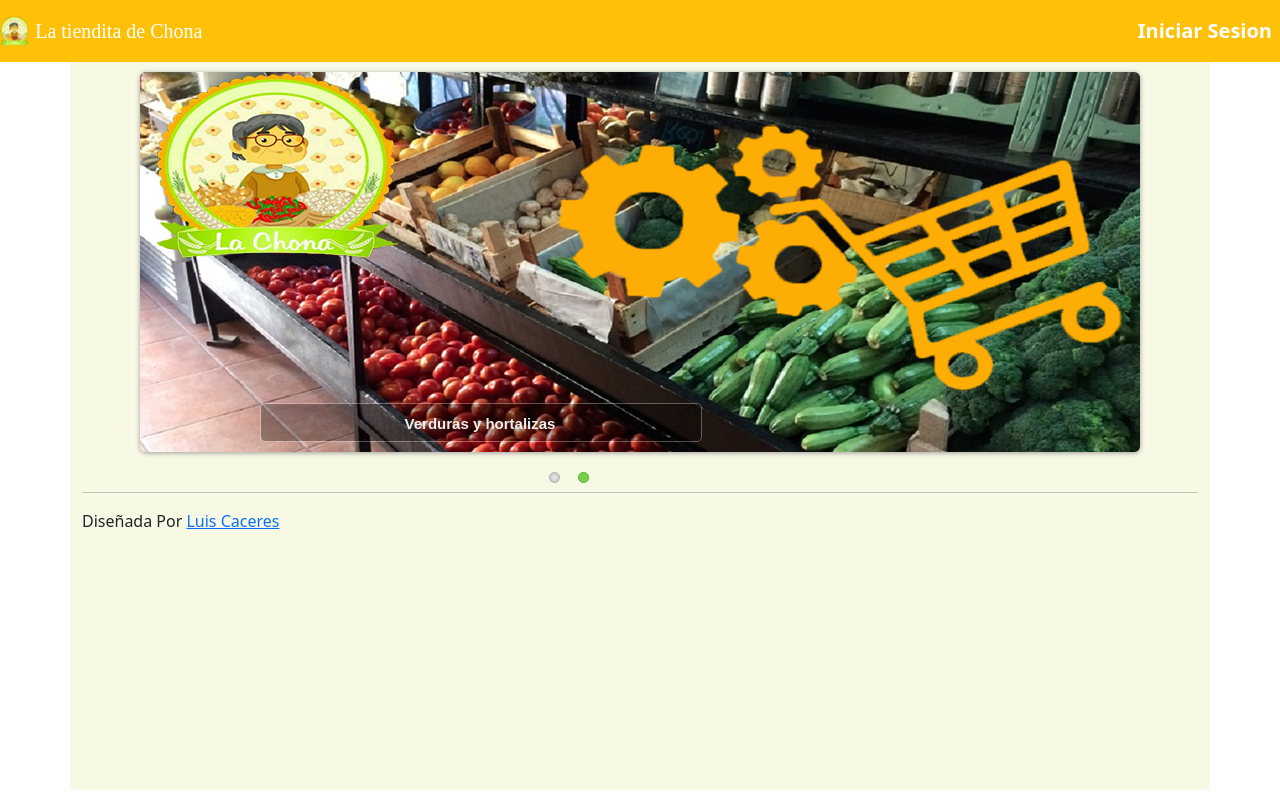
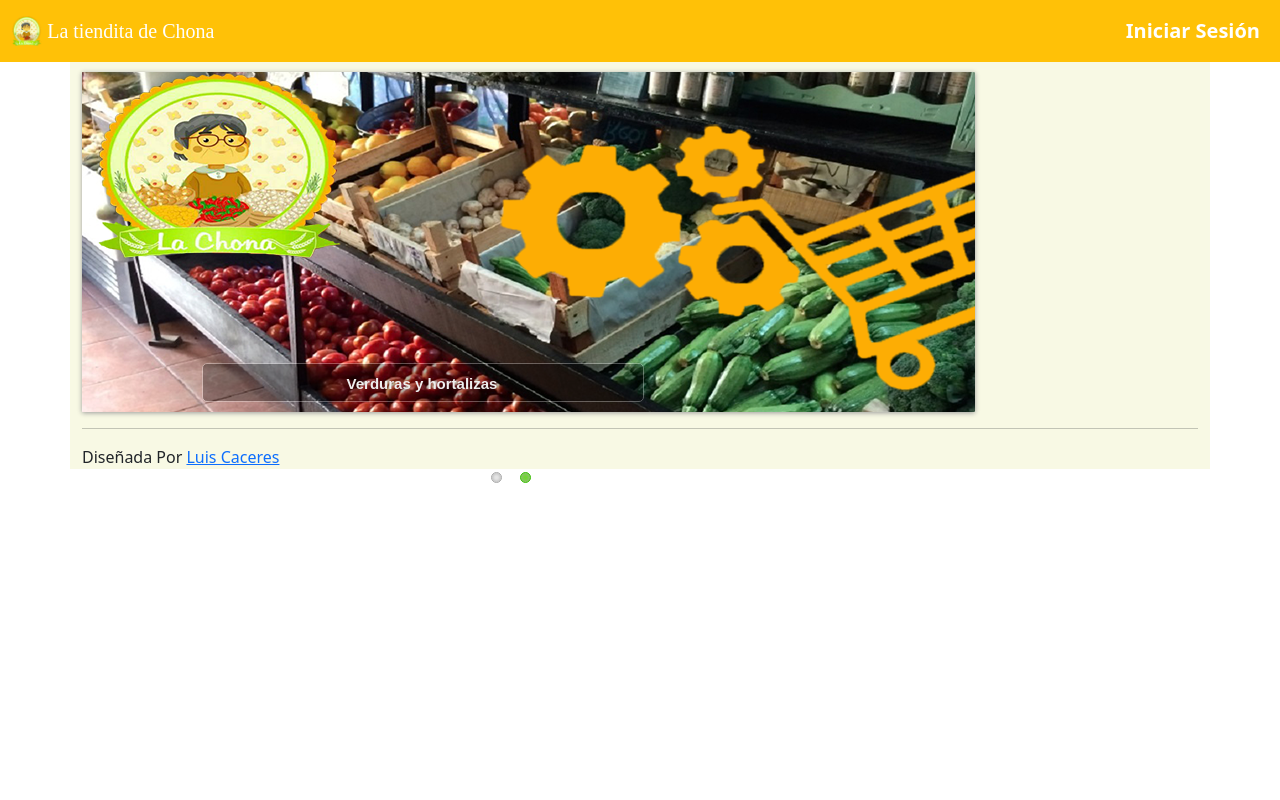
Before and after one commit to Luicaceres/Chona, a PHP site: page / in a window 1280 px wide. Run offline with PHP 8.4, Linux system fonts and the light colour scheme.

Commit message:
Comportamiento del nav
se arreglo el bug del navbar ademas se cambia al ubicacion del index

```diff
--- a/index.php
+++ b/index.php
@@ -1,53 +1,55 @@
 <!DOCTYPE html>
-<html>
+<html lang="es">
 <head>
+	<meta charset="UTF-8">
+	<meta name="viewport" content="width=device-width, initial-scale=1.0">
 	<title>La tiendita de Chona</title>
-	<link rel="stylesheet" type="text/css" href="../assets/bootstrap/css/bootstrap.min.css">
-	<link rel="stylesheet" type="text/css" href="../assets/bootstrap/fonts/font-awesome.css">
-	<link href="../slider/js-image-slider.css" rel="stylesheet">
+	<meta charset="UTF-8">
+	<meta name="viewport" content="width=device-width, initial-scale=1.0">
+	<link rel="stylesheet" type="text/css" href="./assets/bootstrap/css/bootstrap.min.css">
+	<link rel="stylesheet" type="text/css" href="./assets/bootstrap/fonts/font-awesome.css">
+	<link href="./slider/js-image-slider.css" rel="stylesheet">
 
-	<link href="../assets/estilos/estilos.css" rel="stylesheet">
-	<link rel="shortcut icon" href="../assets/logo/logo-chona.png">
+	<link href="./assets/estilos/estilos.css" rel="stylesheet">
+	<link rel="shortcut icon" href="./assets/logo/logo-chona.png">
 
 
 </head>
 <body>
 
-<nav class="navbar navbar-expand-lg navbar-light bg-warning">
-		  <a class="navbar-brand" href="index.php"><img src="../assets/logo/logo-chona.png" width="30px" height="30px" class="d-inline-block align-top"> <span style="color:white;  font-family: MV boli;">La tiendita de Chona</span></a>
-		  <button class="navbar-toggler " type="button" data-toggle="collapse" data-target="#navbarNav" aria-controls="navbarNav" aria-expanded="false" aria-label="Toggle navigation">
-		    <span class="navbar-toggler-icon"></span>
-		  </button>
+<nav class="navbar navbar-expand-lg bg-warning">
+  <div class="container-fluid">
 
-		   <div class="collapse navbar-collapse" id="navbarNav">
+	<a class="navbar-brand" href="inicio.php"><img src="./assets/logo/logo-chona.png" width="30px" height="30px" class="d-inline-block align-top">
+	<span style="color:white;  font-family: MV boli;">La tiendita de Chona</span>
+	</a>
+	<button class="navbar-toggler" type="button" data-bs-toggle="collapse" data-bs-target="#navbarScroll" aria-controls="navbarScroll" aria-expanded="false" aria-label="Toggle navigation">
+      <span class="navbar-toggler-icon"></span>
+    </button>
+    <div class="collapse navbar-collapse justify-content-end" id="navbarScroll">
+      <ul class="navbar-nav  my-2 my-lg-0 navbar-nav-scroll" style="--bs-scroll-height: 100px;">
 
+	 	 <li class="nav-item">
+		  <a class="nav-link sd btn color " href="./pages/login.php" >Iniciar Sesión</a>
+        </li>
 
-			</div>
-		  <ul class="navbar-nav  cerrarsesion">
-		  <li class="nav-item ">
-	         <a class="nav-link sd btn color " href="./login.php" >Iniciar Sesion</a>
-	      </li>
-		  </ul>
-			<div>
-
-       </div>
-
-		  </div>
-
+		</ul>
+    </div>
+  </div>
 </nav>
 
 
 
-<div class="container" style="background: #F8F9E4; height: 91vh">
+<div class="container" style="background: #F8F9E4; ">
 	<div class="row">
 		<div class="col-lg-12">
 
 				<div id="sliderFrame" style="margin-top: 10px;">
 
 					<div id="slider">
-						<a href="" target="_blank"><img src="../assets/img/verduras.jpg" alt="#cap1" /></a>
+						<a href="" target="_blank"><img src="./assets/img/verduras.jpg" alt="#cap1" /></a>
 
-						<img src="../assets/img/carrito_de_compras_.png" class="img-rounded" alt="Verduras y hortalizas" width="304" height="236">
+						<img src="./assets/img/carrito_de_compras_.png" class="img-rounded" alt="Verduras y hortalizas" width="304" height="236">
 
 					</div>
 
@@ -68,9 +70,9 @@
 		</div>
 	</div>
 
-<script src="../bootstrap/jquery-3.3.1.min.js"></script>
-<script type="text/javascript" src="../bootstrap/js/bootstrap.js"></script>
-<script src="../slider/js-image-slider.js"></script>
+<script src="./bootstrap/jquery-3.3.1.min.js"></script>
+<script type="text/javascript" src="./bootstrap/js/bootstrap.js"></script>
+<script src="./slider/js-image-slider.js"></script>
 
 </body>
 </html>
--- a/php/cerrar_sesion.php
+++ b/php/cerrar_sesion.php
@@ -3,4 +3,4 @@
 session_start();
 session_destroy();
 
-header('Location: ../pages/index.php');
+header('Location: ../index.php');
--- a/slider/js-image-slider.css
+++ b/slider/js-image-slider.css
@@ -7,14 +7,14 @@
 #sliderFrame
 {
     position:relative;
-    width:1000px;
+    width: 100%;
     margin: 0 auto; /*center-aligned*/
-    height: 404px;
+    height: 75%;
 }
 
 #slider, #slider div.sliderInner {
-    width:1000px;height:380px;/* Must be the same size as the slider images */
-    border-radius: 6px;
+    width:80%;height:340px;/* Must be the same size as the slider images */
+    border-radius: 1px;
 }
 
 #slider {
```
Also changed, not shown: pages/cart.php (+26 -22 lines), pages/inicio.php (+48 -9 lines), pages/login.php (+4 -4 lines), pages/products.php (+25 -22 lines).
